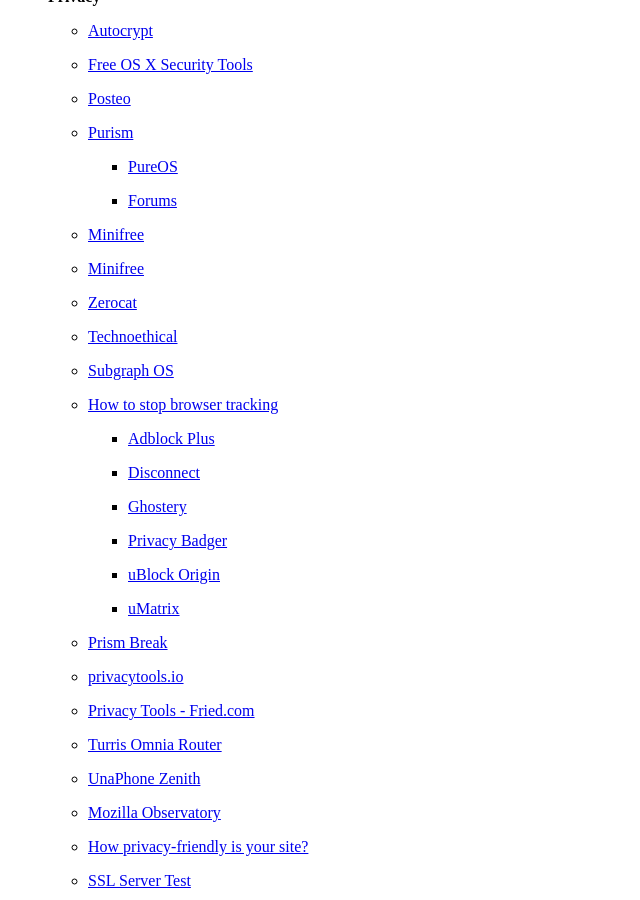
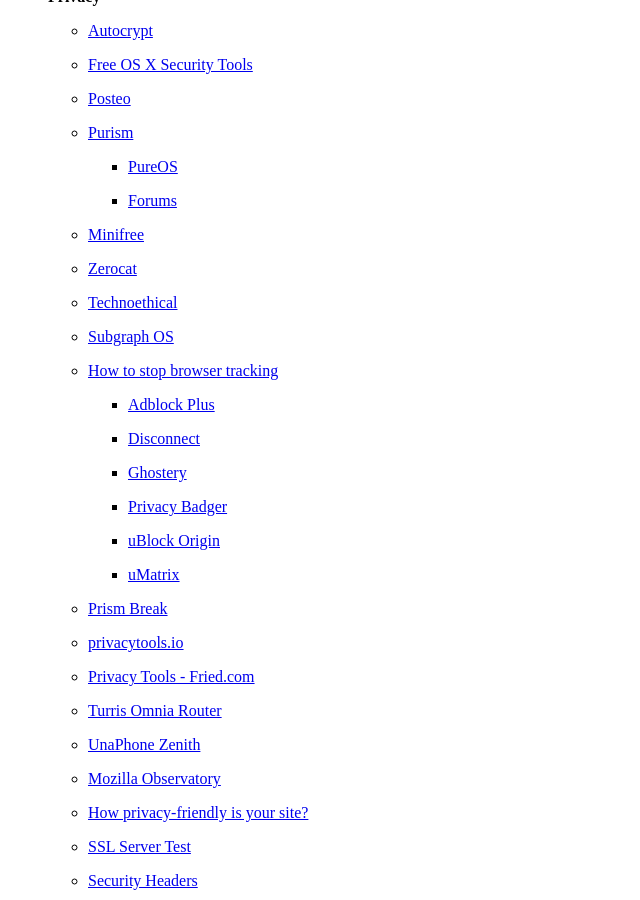
Before and after one commit to wahn/jan_walter_org, a Jekyll site: the page built from links/index.md, in a window 1280 px wide and 900 px high, scrolled down 4069 px. Shown: the whole window, without its empty margins (0-640 px from the left). Built offline with Jekyll 4.4.1, drawn with Linux system fonts in a browser that asks for light colours; Markdown is read by kramdown in place of the engine named in the settings.

Commit message:
Remove double entry.

```diff
--- a/links/index.md
+++ b/links/index.md
@@ -259,8 +259,6 @@
 
     - [Minifree](https://minifree.org)
 
-    - [Minifree](https://minifree.org)
-
     - [Zerocat](http://www.zerocat.org)
 
     - [Technoethical](https://tehnoetic.com)
```
